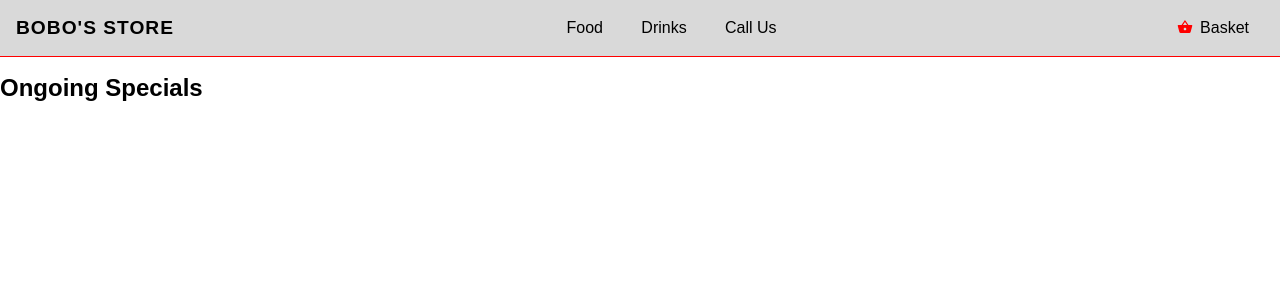
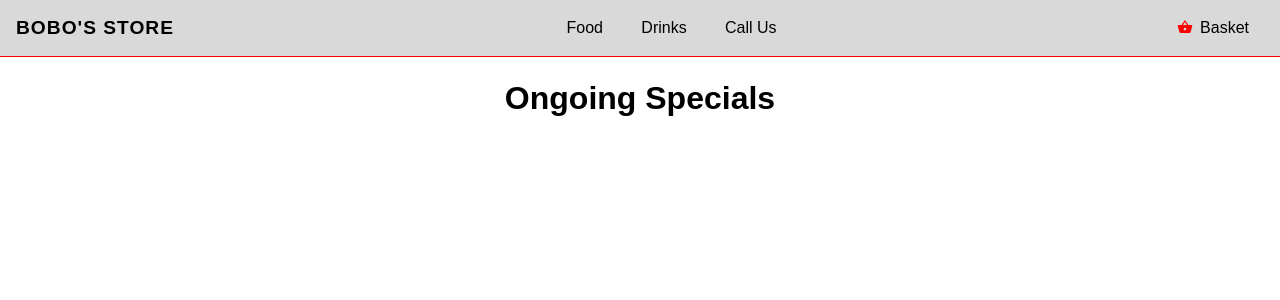
Before and after one commit to Exodera/Bobo-s-Store, a React (Create React App) app: page / in a window 1280 px wide. Shown: the top 300 px of the page. Built offline with nearby package versions, Linux system fonts and the light colour scheme.

Commit message:
Added new body structure

```diff
--- a/src/App.js
+++ b/src/App.js
@@ -6,13 +6,12 @@ import Home from './pages/Home';
 import Drinks from './pages/Drinks';
 import Food from './pages/Food';
 import CallUs from './pages/CallUs';
-import Body from './components/Body/Body';
+
 
 function App() {
   return (
     <div className="App">
       <Router>
-
       <Navbar/>
         <Routes>
           <Route path='/' element = {<Home/>}/>
@@ -21,7 +20,7 @@ function App() {
           <Route path='/callUs' element = {<CallUs/>}/>
         </Routes>
       </Router>
-      <Body/>
+
 
     </div>
   );
--- a/src/components/Body/Body.css
+++ b/src/components/Body/Body.css
@@ -0,0 +1,3 @@
+body{
+    margin: 3.5rem 0;
+}
--- a/src/components/Body/Body.js
+++ /dev/null
@@ -1,11 +0,0 @@
-import React from 'react'
-
-const Body = () => {
-  return (
-    <div>
-        <h2 style={{margin: "3.5rem 0"}}>Ongoing Specials</h2>
-    </div>
-  )
-}
-
-export default Body
--- a/src/components/Navbar/Navbar.js
+++ b/src/components/Navbar/Navbar.js
@@ -14,7 +14,7 @@ const Navbar = () => {
   return (
     <nav>
         <div className='navbar'>
-            <span className='logo'>Bobo's Store</span>
+            <Link to = "/" className='logo'>Bobo's Store</Link>
 
             <div className={isMobile? "mobile-links": "links"}>
                 <Link to = "/food" className='is-active'>Food</Link>
--- /dev/null
+++ b/src/pages/Global.css
@@ -0,0 +1,7 @@
+body{
+    margin: 3.5rem 0;
+}
+h1{
+    text-align: center;
+    padding: 1.5rem 0;
+}
--- a/src/pages/Home.js
+++ b/src/pages/Home.js
@@ -1,8 +1,11 @@
 import React from 'react'
+import "./Global.css"
 
 const Home = () => {
   return (
-    <div>Home</div>
+    <div>
+      <h1>Ongoing Specials</h1>
+    </div>
   )
 }
 
```
